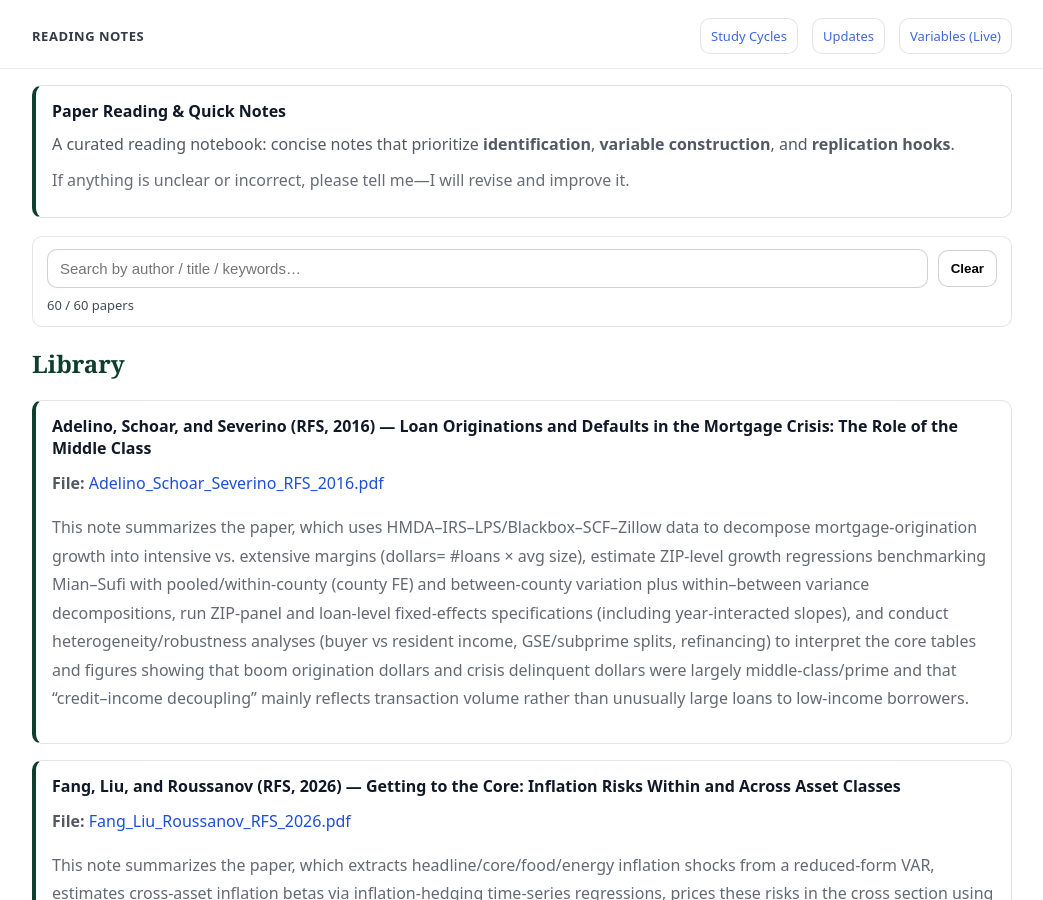
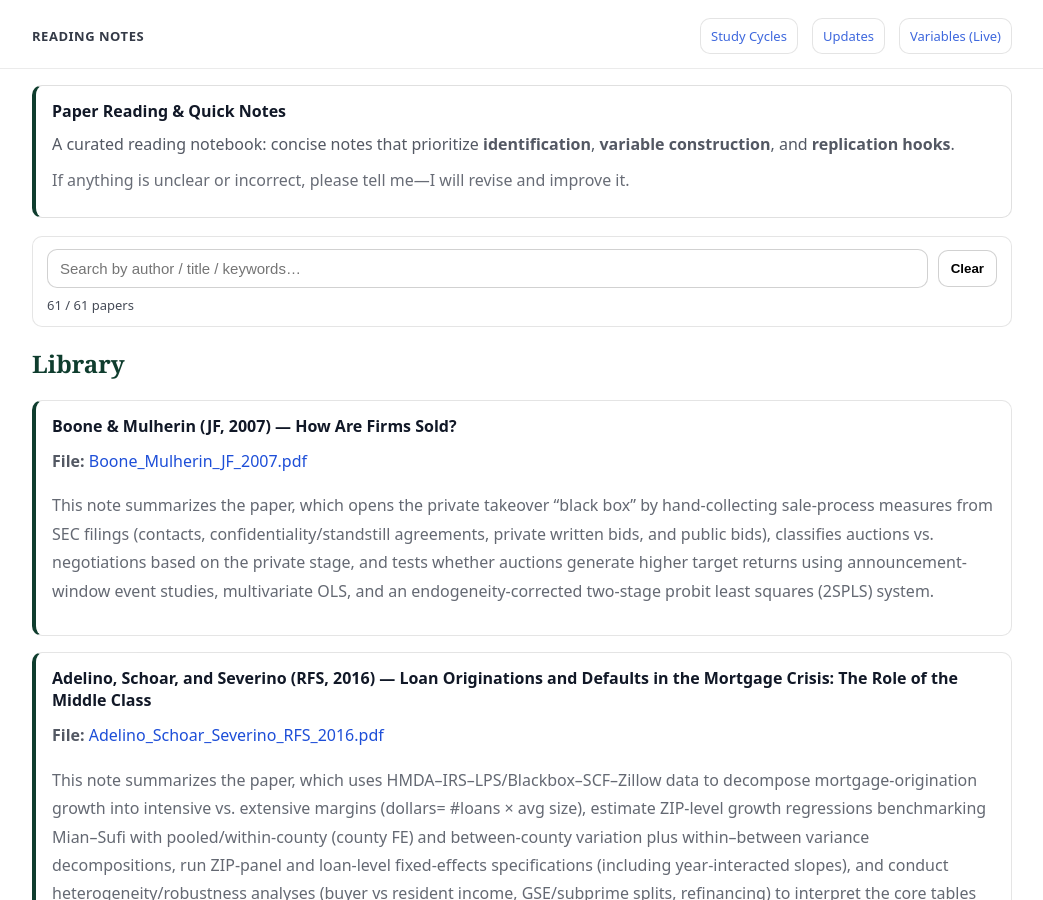
Before and after one commit to yaxinzn/study-archive, a Jekyll site: the page built from reading/index.md, in a window 1280 px wide and 900 px high. Shown: the whole window, without its empty margins (118-1161 px from the left). Built offline with Jekyll 4.4.1, drawn with Linux system fonts in a browser that asks for light colours.

Commit message:
Reading: add/update Boone_Mulherin_JF_2007.pdf

```diff
--- a/_data/reading.yml
+++ b/_data/reading.yml
@@ -1,3 +1,7 @@
+- title: "Boone & Mulherin (JF, 2007) — How Are Firms Sold?"
+  file: "Boone_Mulherin_JF_2007.pdf"
+  desc: "This note summarizes the paper, which opens the private takeover “black box” by hand-collecting sale-process measures from SEC filings (contacts, confidentiality/standstill agreements, private written bids, and public bids), classifies auctions vs. negotiations based on the private stage, and tests whether auctions generate higher target returns using announcement-window event studies, multivariate OLS, and an endogeneity-corrected two-stage probit least squares (2SPLS) system."
+
 - title: "Adelino, Schoar, and Severino (RFS, 2016) — Loan Originations and Defaults in the Mortgage Crisis: The Role of the Middle Class"
   file: "Adelino_Schoar_Severino_RFS_2016.pdf"
   desc: "This note summarizes the paper, which uses HMDA–IRS–LPS/Blackbox–SCF–Zillow data to decompose mortgage-origination growth into intensive vs. extensive margins (dollars= #loans × avg size), estimate ZIP-level growth regressions benchmarking Mian–Sufi with pooled/within-county (county FE) and between-county variation plus within–between variance decompositions, run ZIP-panel and loan-level fixed-effects specifications (including year-interacted slopes), and conduct heterogeneity/robustness analyses (buyer vs resident income, GSE/subprime splits, refinancing) to interpret the core tables and figures showing that boom origination dollars and crisis delinquent dollars were largely middle-class/prime and that “credit–income decoupling” mainly reflects transaction volume rather than unusually large loans to low-income borrowers."
```
Also changed, not shown: 1 other file.
